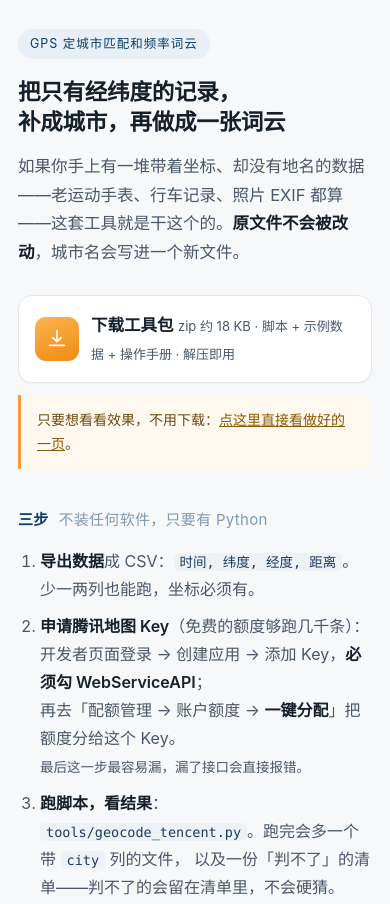
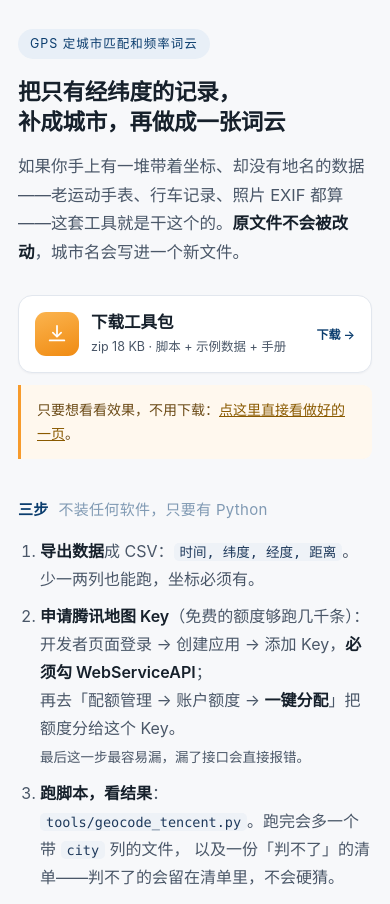
Before and after one commit to duyz2026/gps-city-wordcloud, a plain HTML site: page docs/get.html in a window 390 px wide. Shown: the top 904 px of the page. Drawn offline with Linux system fonts and the light colour scheme.

Commit message:
fix: 下载按钮排版（标题与副标题分行）

```diff
--- a/docs/get.html
+++ b/docs/get.html
@@ -42,8 +42,8 @@
   }
   .dl .ico svg{width:22px; height:22px}
   .dl .txt{flex:1; min-width:0}
-  .dl .t1{font-weight:650; font-size:16.5px; line-height:1.4}
-  .dl .t2{font-size:13px; color:var(--ink2); margin-top:2px}
+  .dl .t1{display:block; font-weight:650; font-size:16.5px; line-height:1.4}
+  .dl .t2{display:block; font-size:13px; color:var(--ink2); margin-top:3px; line-height:1.6}
   .dl .go{color:var(--navy); font-size:13px; font-weight:600; white-space:nowrap}
 
   h2{
@@ -77,7 +77,8 @@
     .wrap{padding:28px 18px 56px}
     h1{font-size:22.5px}
     .dl{padding:15px 16px; gap:12px}
-    .dl .go{display:none}
+    .dl .go{font-size:12px}
+    .dl .t2{font-size:12.5px}
   }
 </style>
 </head>
@@ -98,7 +99,7 @@
     </span>
     <span class="txt">
       <span class="t1">下载工具包</span>
-      <span class="t2">zip 约 18 KB · 脚本 + 示例数据 + 操作手册 · 解压即用</span>
+      <span class="t2">zip 18 KB · 脚本 + 示例数据 + 手册</span>
     </span>
     <span class="go">下载 →</span>
   </a>
```
